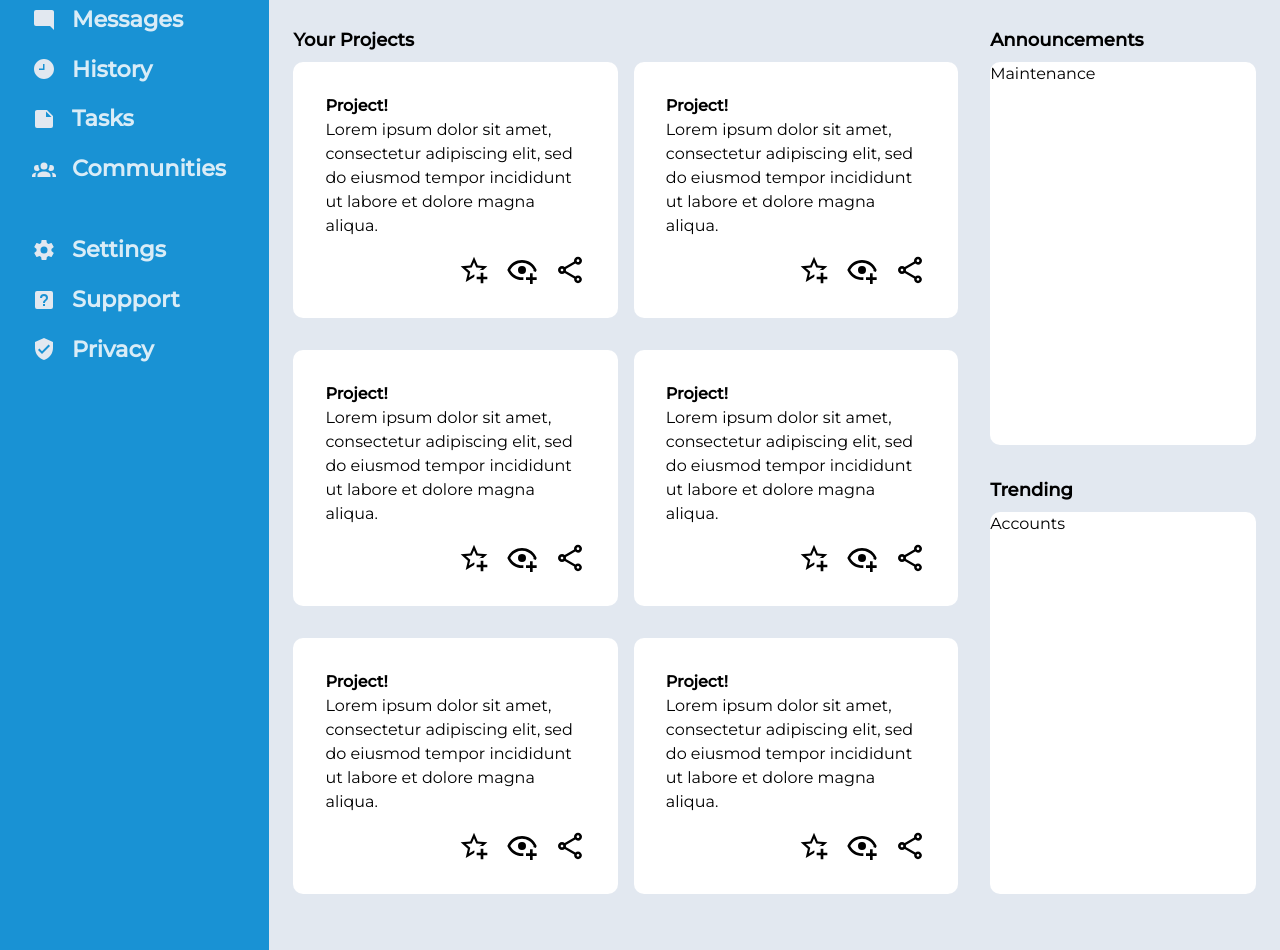
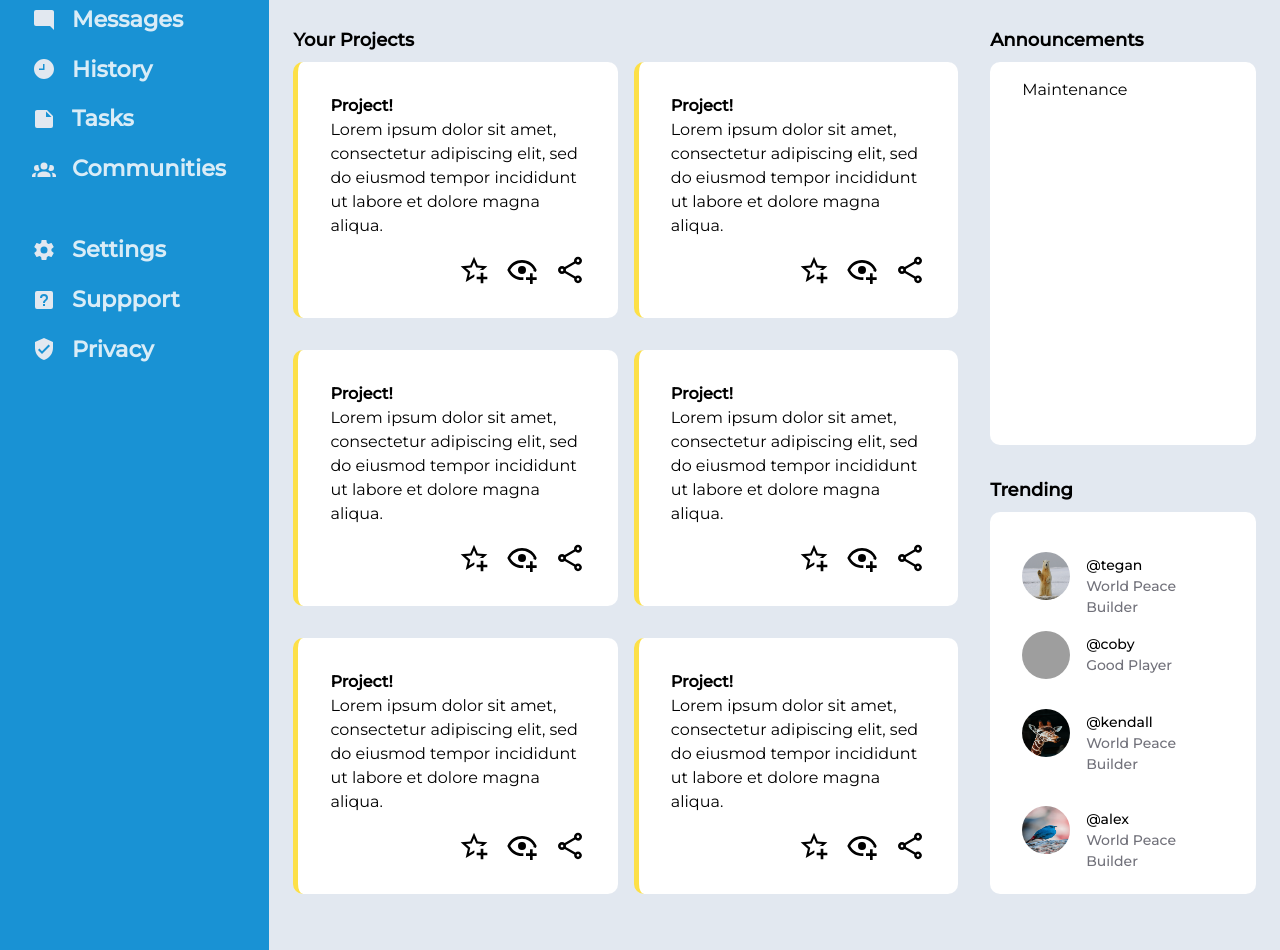
Before and after one commit to Romte1/admin-dashboard, a plain HTML site: page index.html in a window 1280 px wide. Shown: the part 208-1158 px from the top of the page. Drawn offline with Linux system fonts and the light colour scheme; grey boxes are pictures that could not be loaded.

Commit message:
Added more images, styling to content, fonts and minor element size changes

```diff
--- a/index.html
+++ b/index.html
@@ -174,9 +174,38 @@
         <div class="feed">
 
             <p>Announcements</p>
-            <div>Maintenance</div>
+
+            <div class="feedAnnouncements">Maintenance</div>
+
             <p>Trending</p>
-            <div>Accounts</div>
+
+            <div class="feedAccounts">
+
+                <div>
+                    <img src="images/bear.jpg">
+                    <p>@tegan</p>
+                    <p>World Peace Builder</p>
+                </div>
+
+                <div>
+                    <img src="images/cat.jpg">
+                    <p>@coby</p>
+                    <p>Good Player</p>
+                </div>
+
+                <div>
+                    <img src="images/giraffe.jpg">
+                    <p>@kendall</p>
+                    <p>World Peace Builder</p>
+                </div>
+
+                <div>
+                    <img src="images/bird.jpg">
+                    <p>@alex</p>
+                    <p>World Peace Builder</p>
+                </div>
+
+            </div>
 
         </div>
 
--- a/styles.css
+++ b/styles.css
@@ -153,7 +153,7 @@ body {
             border-radius: 50px;
             grid-row: span 2;
         }
-        :first-child {
+        >:first-child {
             height:30px;
             width: 30px;
         }
@@ -229,7 +229,8 @@ body {
 
 
     a:hover {
-        color:#3d1c79;
+        color:black;
+        transition: 0.3s;
     }
 
     svg {
@@ -267,6 +268,7 @@ body {
             padding:32px;
             display:grid;
             grid-template-rows: auto auto 1fr;
+            border-left:5px solid #fde047;
 
 
             >:first-child{
@@ -288,24 +290,53 @@ body {
         }
     }
 
-    .projects:first-child {
-
-    }
 
     .feed {
         display:grid;
         grid-template-rows: auto 1fr auto 1fr;
         gap:8px;
 
-        div {
+        .feedAnnouncements, .feedAccounts {
             background: white;
             border-radius: 10px;
             margin-bottom:24px;
+            padding:16px 32px;
         }
 
-        p {
+        >p {
             font-size: 18px;
             font-weight: bold;
+        }
+
+        .feedAccounts {
+            display:grid;
+            font-size: 14px;
+
+            div {
+                display:grid;
+                grid-template-columns: auto 1fr;
+                grid-template-rows: 1fr 1fr;
+                column-gap:16px;
+                align-items: center;
+
+                img {
+                    grid-row: span 2;
+                    width: 48px;
+                    height: 48px;
+                    border-radius: 50px;
+
+                }
+
+                >:nth-child(2) {
+                    align-self: end;
+                    font-weight: 500;
+                }
+                >:nth-child(3){
+                    align-self:start;
+                    color:#71717a;
+                    font-weight: 500;
+                }
+            }
         }
 
     }
```
Also changed, not shown: images/bear.jpg (added), images/bird.jpg (added), images/giraffe.jpg (added), 1 other file.
